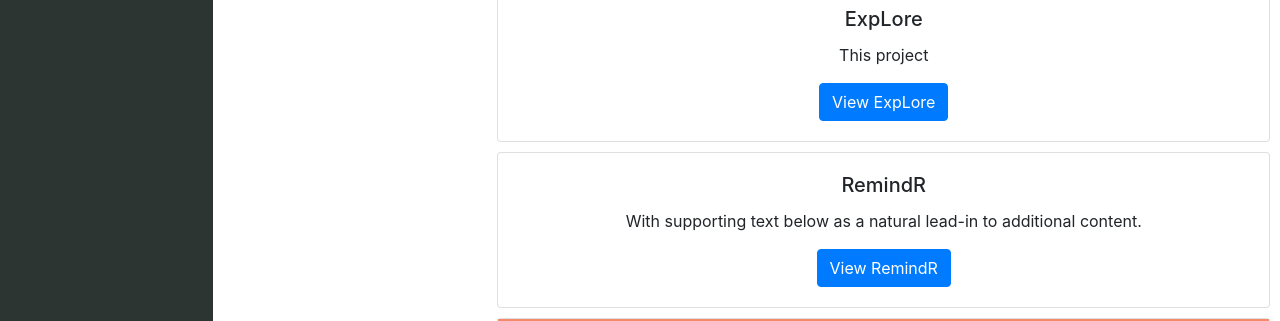
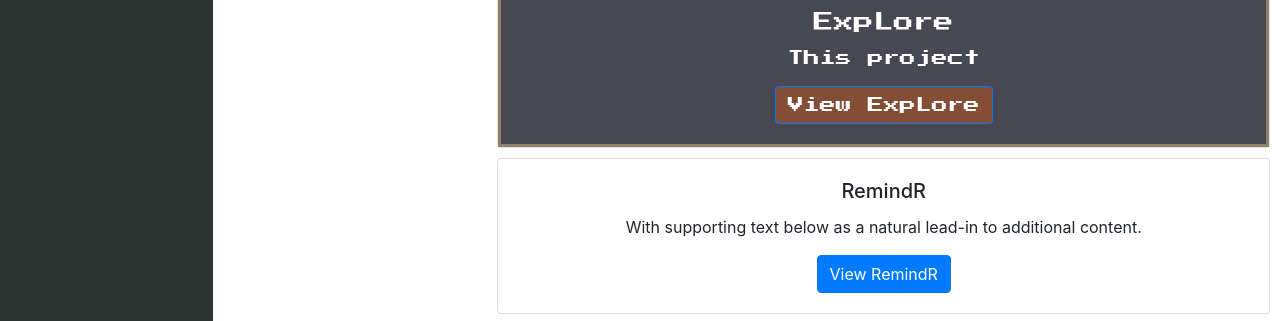
Before and after one commit to jasonharris06/portfolio, a plain HTML site: page index.html in a window 1280 px wide. Shown: the part 370-691 px from the top of the page. Drawn offline with nearby package versions, Linux system fonts and the light colour scheme.

Commit message:
Explore Card styled

```diff
--- a/assets/style/style.css
+++ b/assets/style/style.css
@@ -52,6 +52,22 @@ h2{
   top: 80px;
   font-size: 3.8vw !important;
   margin-left: 5px
+
+}
+
+.explore-title, .explore-text, .explore-btn{
+  font-family: 'Press Start 2P' !important;
+  background-color: '#474853';
+  color: white
+}
+
+.explore-btn{
+  background-color: #844d36 !important
+}
+.explore-card{
+  background-color: #474853;
+  border: solid !important ;
+  border-color: #8E8269 !important;
 
 }
 
--- a/index.html
+++ b/index.html
@@ -10,6 +10,7 @@
     />
     <link rel="stylesheet" type="text/css" href="assets/reset.css.css" />
     <link rel="stylesheet" type="text/css" href="assets/style/style.css" />
+    <link href="https://fonts.googleapis.com/css?family=Press+Start+2P" rel="stylesheet">
     <link href="http://maxcdn.bootstrapcdn.com/font-awesome/latest/css/font-awesome.min.css" rel="stylesheet">
     <link rel="stylesheet" href="https://use.fontawesome.com/releases/v5.8.1/css/all.css" integrity="sha384-50oBUHEmvpQ+1lW4y57PTFmhCaXp0ML5d60M1M7uH2+nqUivzIebhndOJK28anvf" crossorigin="anonymous">
     <!-- Bootstrap CSS -->
@@ -76,10 +77,11 @@
             </div>
             <div class="col-md-9" id="card-columns">
               <div class="card text-center ">
-                <div class="card-body">
-                  <h5 class="card-title">ExpLore</h5>
-                  <p class="card-text">This project</p>
-                  <a href="https://fierce-brook-85506.herokuapp.com/" target="_blank" class="btn btn-primary">View ExpLore</a>
+                <div class="card-body explore-card">
+                  <h5 class="card-title explore-title">ExpLore</h5>
+                  <p class="card-text explore-text">This project</p>
+
+                  <a href="https://fierce-brook-85506.herokuapp.com/" target="_blank" class="btn btn-primary explore-btn">View ExpLore</a>
                 </div>
               </div>
               <div class="card text-center">
```
